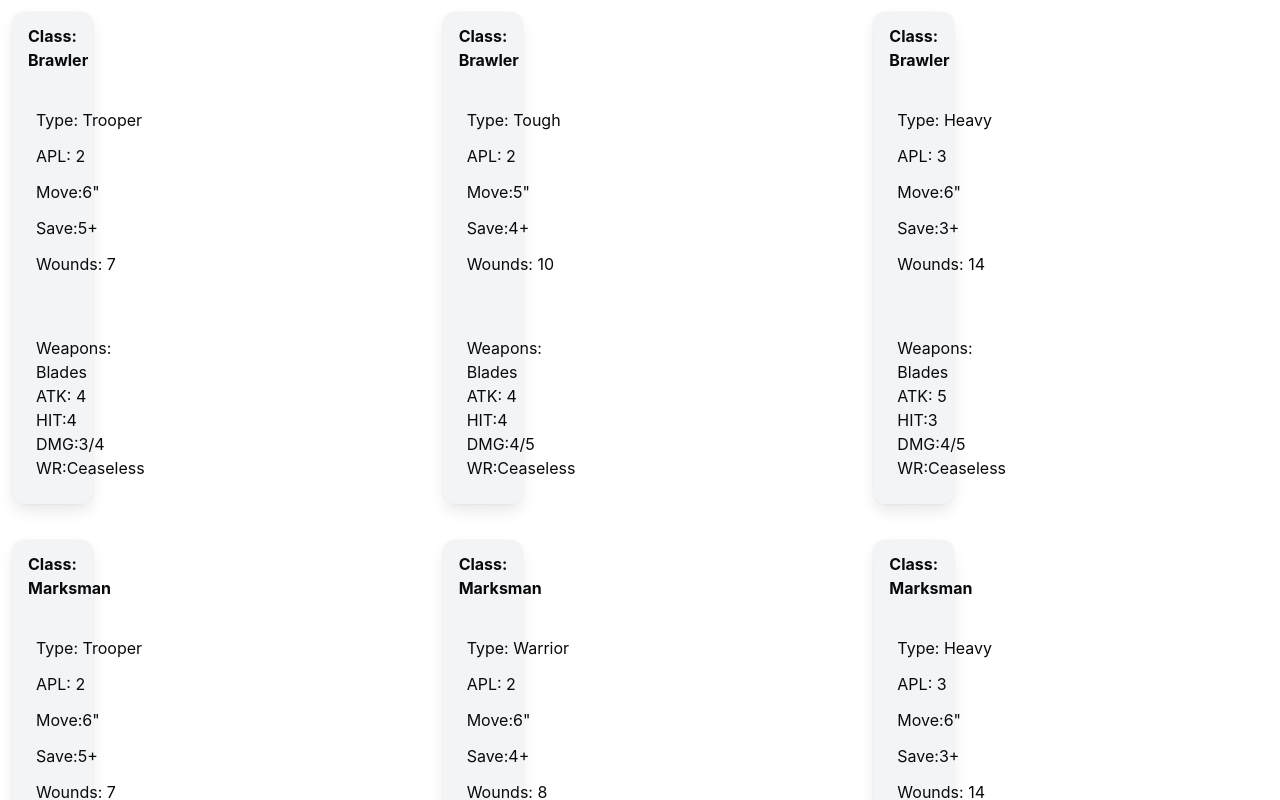
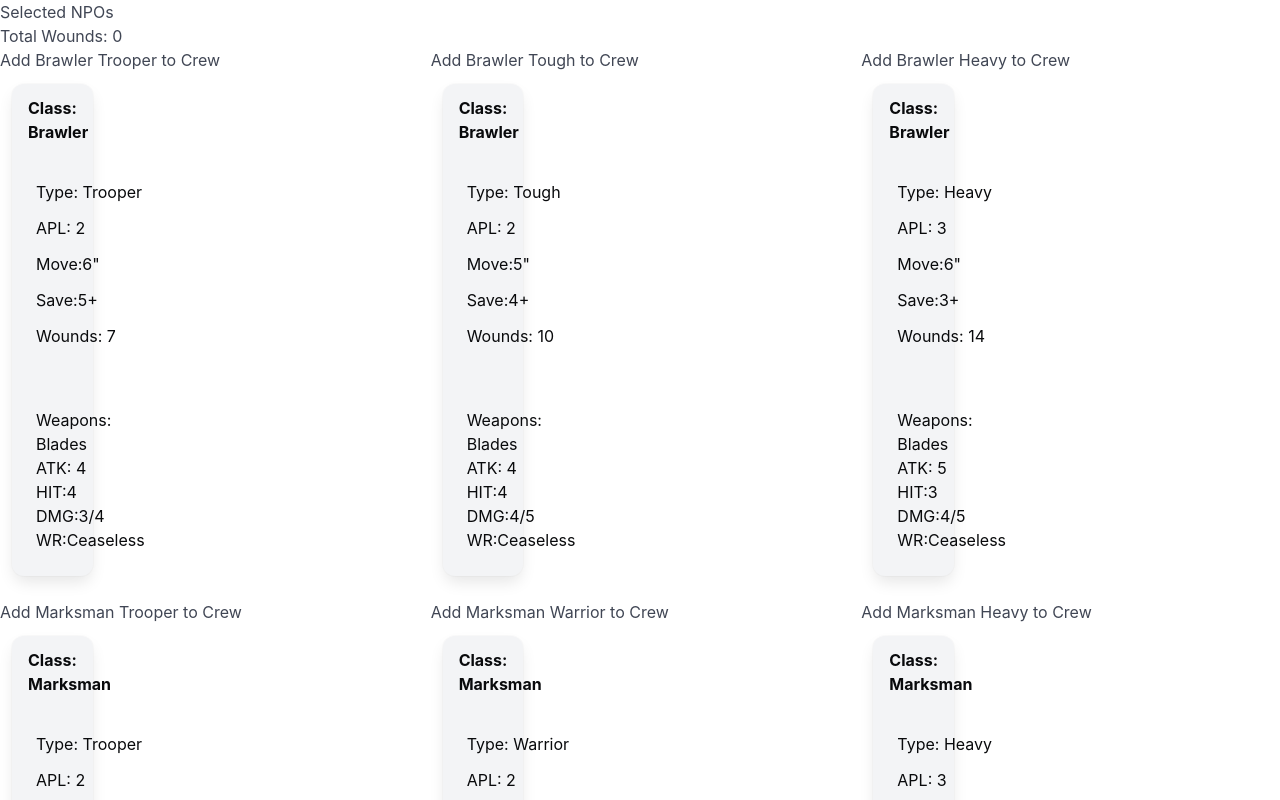
Before and after one commit to jonr68/ktcoc, a React (Create React App) app: page / in a window 1280 px wide. Shown: the top 800 px of the page. Built offline with nearby package versions, Linux system fonts and the light colour scheme.

Commit message:
Is addingd NPOs to crew and adding wounds

```diff
--- a/src/Pages/Dashboard.tsx
+++ b/src/Pages/Dashboard.tsx
@@ -26,17 +26,34 @@ const Dashboard = () => {
 
   const addToNPOCrew = (newNPO: NPO) => {
     setNPOCrew([...NPOCrew, newNPO]);
-    console.log(NPOCrew);
   };
+
+  let totalWounds = NPOCrew.reduce((previousValue, currentValue) => {
+    return previousValue + currentValue.wounds;
+  }, 0);
 
   return (
     <>
+      <section>
+        <div> Selected NPOs </div>
+        <ol>
+          {NPOCrew.map((crew) => (
+            <li key={crew.name}>
+              {crew.name} {crew.level}
+            </li>
+          ))}
+        </ol>
+        <div> Total Wounds: {totalWounds}</div>
+      </section>
       <div className="fixed-grid has-3-cols">
         <div className="grid">
           {NPOList?.map((npo, index) => {
             return (
               <>
                 <div key={index} className="cell">
+                  <button key={index} onClick={() => addToNPOCrew(npo)}>
+                    Add {npo.name} {npo.level} to Crew
+                  </button>
                   <NPOCard npo={npo} />
                 </div>
               </>
```
